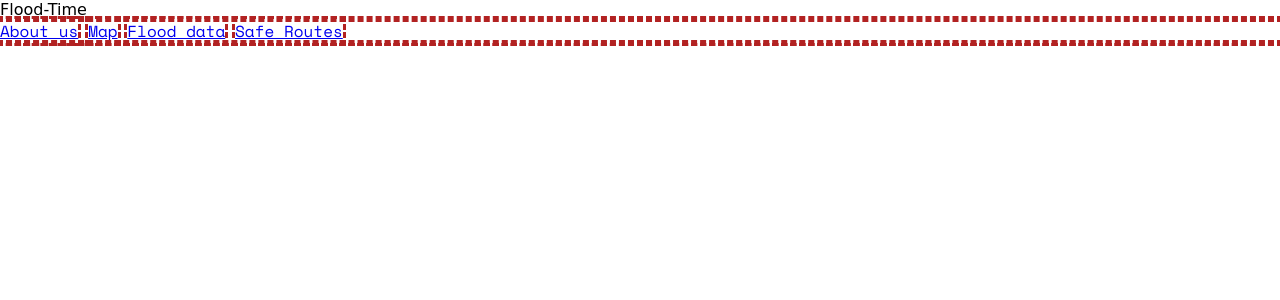
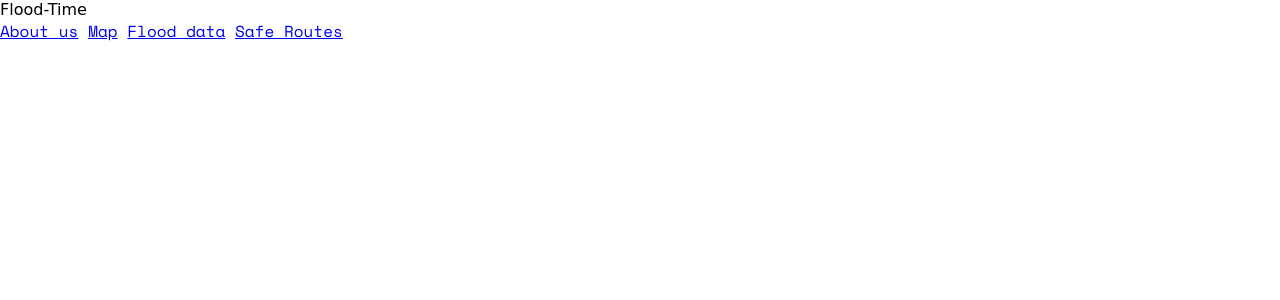
Before and after one commit to uriel000/flood-time, a PHP site: page /home.html in a window 1280 px wide. Shown: the top 300 px of the page. Run offline with PHP 8.4, Linux system fonts and the light colour scheme; some web fonts are replaced.

Commit message:
Removed the outline

```diff
--- a/assets/css/style.css
+++ b/assets/css/style.css
@@ -14,7 +14,7 @@
   margin: 0;
   padding: 0;
   box-sizing: border-box;
-  outline: dashed firebrick;
+  /* outline: dashed firebrick; */
   font-family: var(--second);
   font-size: 1rem;
 }
```
